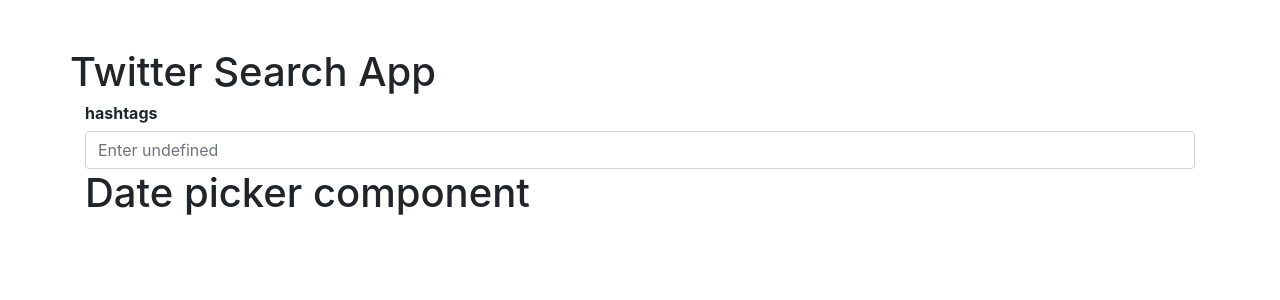
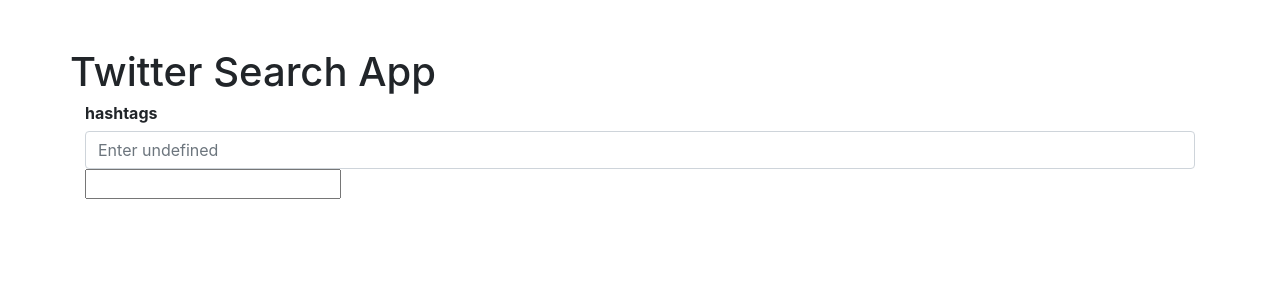
Before and after one commit to YosiZiv/twiiter-search-app, a React (Create React App) app: page / in a window 1280 px wide. Shown: the top 300 px of the page. Built offline with nearby package versions, Linux system fonts and the light colour scheme.

Commit message:
working on datePicker

```diff
--- a/src/Components/Layout/DatePicker.js
+++ b/src/Components/Layout/DatePicker.js
@@ -1,8 +1,10 @@
 import React from "react";
+import DatePicker from "react-datepicker";
+import "react-datepicker/dist/react-datepicker.css";
 
-const DatePicker = () => (
+const DatePickerComponent = ({ startDate, handleTimeChange, id }) => (
   <div>
-    <h1>Date picker component</h1>
+    <DatePicker id={id} selected={startDate} onChange={handleTimeChange} />
   </div>
 );
-export default DatePicker;
+export default DatePickerComponent;
```
